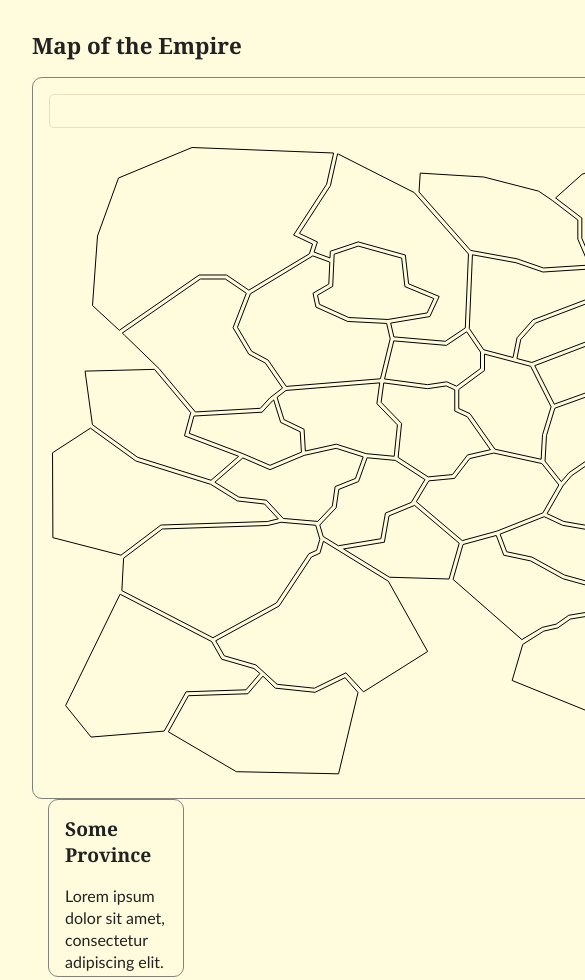
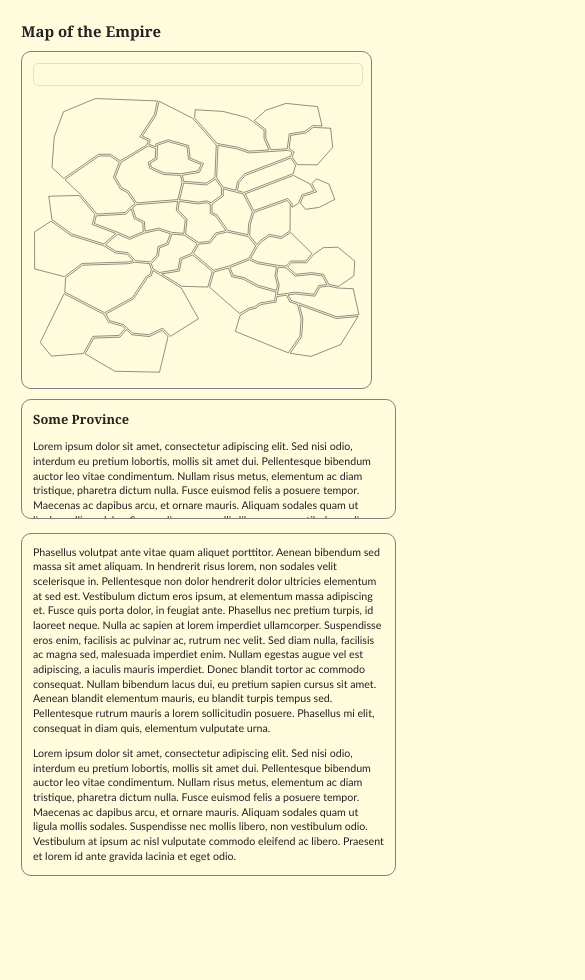
Before and after one commit to Racheet/empire_map_visualiser, a plain HTML site: page index.html in a window 390 px wide. Shown: the top 980 px of the page, 585 px wide, since content can reach past the window. After the commit the page ends 901 px from the top, so only its background shows below. Drawn offline with nearby package versions, Linux system fonts and the light colour scheme.

Commit message:
made design responsive

```diff
--- a/css/main.css
+++ b/css/main.css
@@ -61,10 +61,10 @@ textarea {
    Author's custom styles
    ========================================================================== */
 body {
-    font-size: 16px;
+    font-size: 8pt;
     font-family: Calibri, Candara, Segoe, "Segoe UI", Optima, Arial, sans-serif;
     line-height: 1.375;
-    background-color:#FFFCDE;
+    background-color: #FFFCDE;
 }
 
 div {
@@ -96,7 +96,6 @@ h3 {
 
 #map {
    padding: 1em;
-   float:left;
    border: 1px solid gray;
    -webkit-border-radius: 10px;
    -moz-border-radius: 10px;
@@ -112,9 +111,8 @@ h3 {
    border-radius: 5px;
 }
 #right_column {
-    width: 29%;
-    float:left;
-    padding: 0 1em;
+    width: 100%;
+    padding: 1em 0;
 }
 
 #top_box, #bottom_box {
@@ -122,30 +120,32 @@ h3 {
    width: 100%;
    padding: 0 1em;
    border: 1px solid gray;
-   overflow:auto;
+   overflow: auto;
 }
 
 #top_box {
-    height:11em;
+    height: 11em;
 }
 
 #bottom_box {
-    height:32em;
+    height: 32em;
     margin-top: 1em;
 }
 
-svg {
+#map svg {
+    width: 100%;
+    height: 100%;
     margin-top: 1em;
 }
 
 svg path, svg polygon {
-    fill:none;
+    fill: none;
     pointer-events: all;
-    stroke:#000000;
-    stroke-width:1px;
-    stroke-linecap:butt;
-    stroke-linejoin:miter;
-    stroke-opacity:1;
+    stroke: #000000;
+    stroke-width: 1px;
+    stroke-linecap: butt;
+    stroke-linejoin: miter;
+    stroke-opacity: 1;
 }
 
 svg path:hover, svg polygon:hover {
@@ -159,15 +159,31 @@ svg path.selected, svg polygon.selected {
 
 
 
+@media (min-width: 950px) {
+    #right_column {
+        width: 25em;
+        float: left;
+        padding: 0 1em;
+    }
+
+    #map {
+        float: left;
+    }
+
+    #map svg {
+        width: 47em;
+        height: 40em;
+    }
+}
 
 
+@media (min-width: 1150px) and (max-width: 1370px) {
+    body { font-size : 10pt; }
+}
 
-
-
-
-
-
-
+@media (min-width: 1371px) {
+    body {  font-size : 12pt; }
+}
 
 /* ==========================================================================
    Media Queries
--- a/index.html
+++ b/index.html
@@ -39,8 +39,8 @@
                        inkscape:version="0.48.4 r9939"
                        x="0px"
                        y="0px"
-                       width="750px"
-                       height="633px"
+                       width="750"
+                       height="633"
                        viewBox="0 0 750 633"
                        enable-background="new 0 0 750 633"
                        xml:space="preserve">
```
